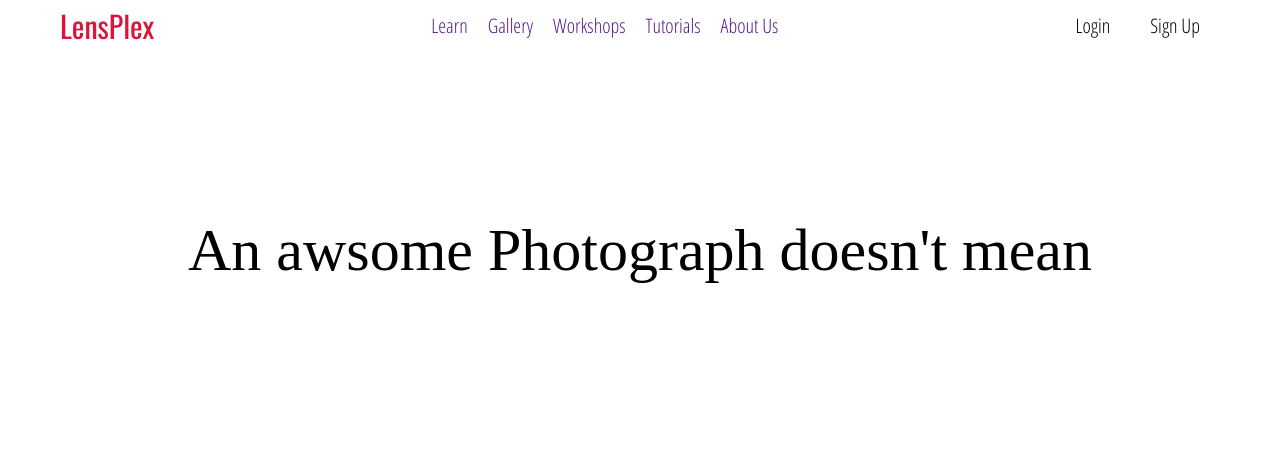
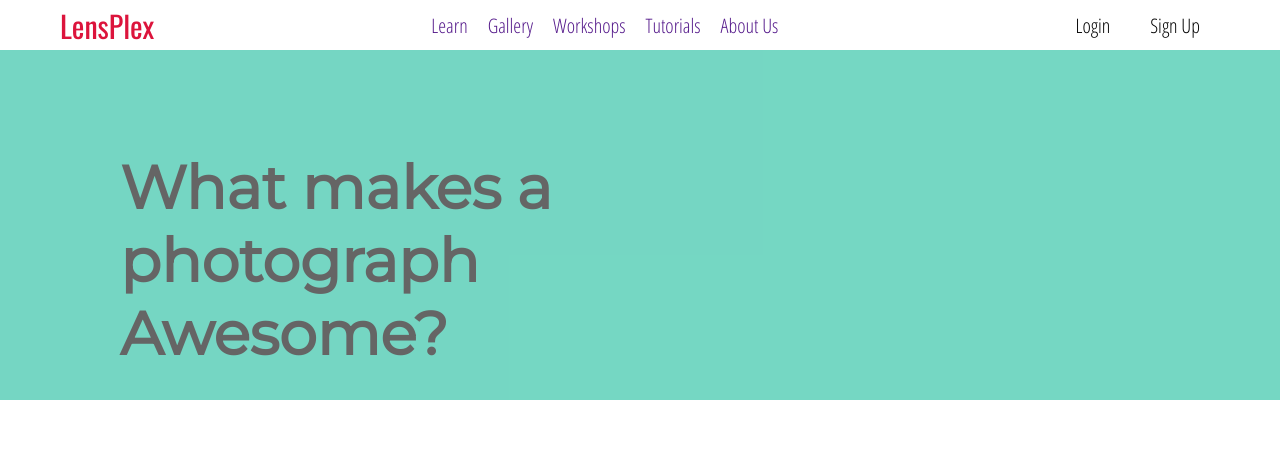
Before and after one commit to vinoopks/lensplex-photography, a plain HTML site: page index.html in a window 1280 px wide. Drawn offline with nearby package versions, Linux system fonts and the light colour scheme.

Commit message:
Added Changes to Css Properties of the header and the HTML

```diff
--- a/css/style.css
+++ b/css/style.css
@@ -1,5 +1,6 @@
 @import url('https://fonts.googleapis.com/css?family=Oswald');
 @import url('https://fonts.googleapis.com/css?family=Open+Sans+Condensed:300');
+@import url('https://fonts.googleapis.com/css?family=Montserrat');
 
 html,body{
     margin: 0;
@@ -7,6 +8,8 @@ html,body{
     overflow:hidden;
     font-size: 10px;
     background-clip: #fff;
+    font-family: 'Montserrat', sans-serif;
+
 }
 
 a{
@@ -21,6 +24,10 @@ ul,li{
 .wrapper{
     margin: 0 auto;
     padding:  1rem 6rem;
+}
+.wrapper-content{
+    margin: 0 auto;
+    padding:  1rem 12rem;
 }
 
 header{
@@ -94,6 +101,11 @@ nav ul li{
     display: flex;
     justify-content: center;
     align-items: center;
-    font-size: 6rem;
+    font-size: 3rem;
+    background-color: #1abc9c;
+    opacity: 0.6;
 
 }
+#hero div{
+    width: 50vw;
+}
--- a/index.html
+++ b/index.html
@@ -51,8 +51,12 @@
                  </div>
 
             </div>
-         <div id="hero">
-             An awsome Photograph doesn't mean
+         <div id="hero" class="wrapper-content row">
+             <div id="hero-text">
+                    <h1>What makes a photograph <span class="bolder">Awesome?</span></h1>
+             </div>
+             <div id="hero-image"></div>
+
          </div>        </header>
         <div id="content">
 
```
